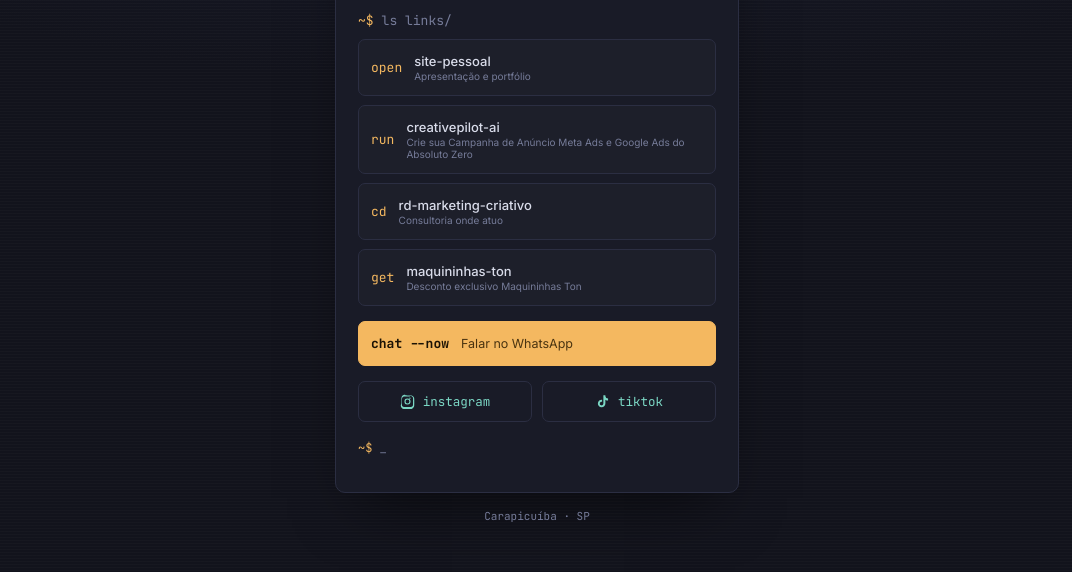
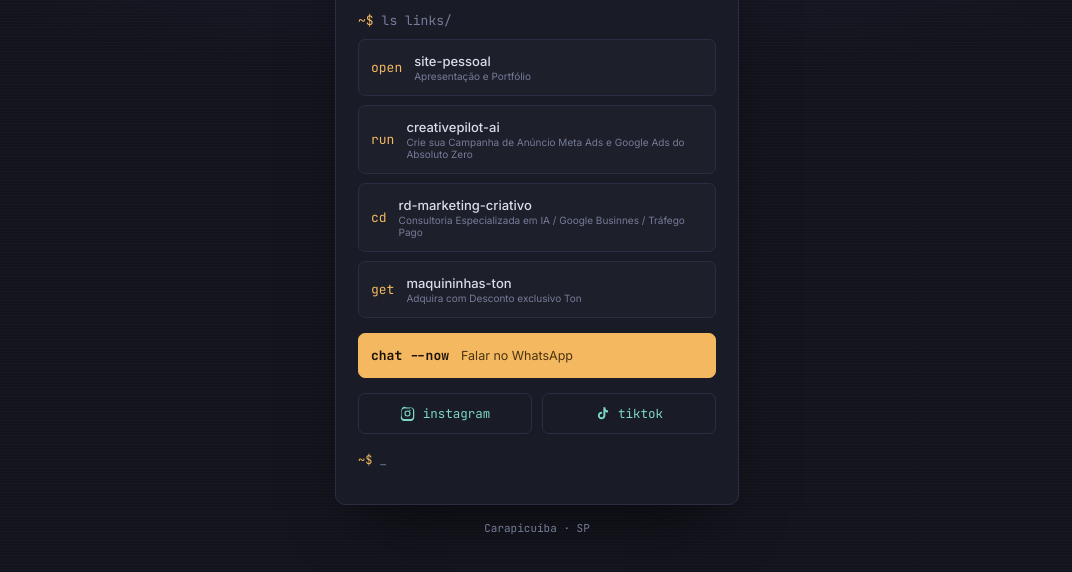
Before and after one commit to atlasteck/biosite, a plain HTML site: page index.html in a window 1280 px wide. Shown: the part 168-740 px from the top of the page, without its empty margins (103-1175 px from the left). Drawn offline with Linux system fonts and the light colour scheme.

Commit message:
Update index.html

```diff
--- a/index.html
+++ b/index.html
@@ -198,7 +198,7 @@
       <nav>
         <a class="row" href="https://robson-duarte.vercel.app/" target="_blank" rel="noopener">
           <span class="cmd">open</span>
-          <span class="desc"><b>site-pessoal</b><small>Apresentação e portfólio</small></span>
+          <span class="desc"><b>site-pessoal</b><small>Apresentação e Portfólio</small></span>
         </a>
         <a class="row" href="https://criativepilotai.atlasystems.online/" target="_blank" rel="noopener">
           <span class="cmd">run</span>
@@ -206,11 +206,11 @@
         </a>
         <a class="row" href="https://rdmktcriativo.com.br" target="_blank" rel="noopener">
           <span class="cmd">cd</span>
-          <span class="desc"><b>rd-marketing-criativo</b><small>Consultoria onde atuo</small></span>
+          <span class="desc"><b>rd-marketing-criativo</b><small>Consultoria Especializada em IA / Google Businnes / Tráfego Pago</small></span>
         </a>
         <a class="row" href="https://www.ton.com.br/checkout/cart/?referrer=57BDB5F0-39E4-4C80-B2FF-7FBE885FF03F&amp;userAnticipation=0&amp;userTag=tonmega_tier&amp;utm_medium=invite_share&amp;utm_source=revendedor&amp;utm_content=link_in_bio&amp;fbclid=PAZXh0bgNhZW0CMTEAcGRvZgJzcnRjBmFwcF9pZA85MzY2MTk3NDMzOTI0NTkAAadGH46RVVwgDsd_44MCxpS8hWS5ZyogYIPtqvo_c9QHHDwm_fbcZWIH0TvhHg_aem_LUAj7pc34QL0vCGbf6F8vw" target="_blank" rel="noopener">
           <span class="cmd">get</span>
-          <span class="desc"><b>maquininhas-ton</b><small>Desconto exclusivo Maquininhas Ton</small></span>
+          <span class="desc"><b>maquininhas-ton</b><small>Adquira com Desconto exclusivo Ton</small></span>
         </a>
         <a class="row primary" href="https://wa.me/5511994514522" target="_blank" rel="noopener">
           <span class="cmd">chat --now</span>
```
